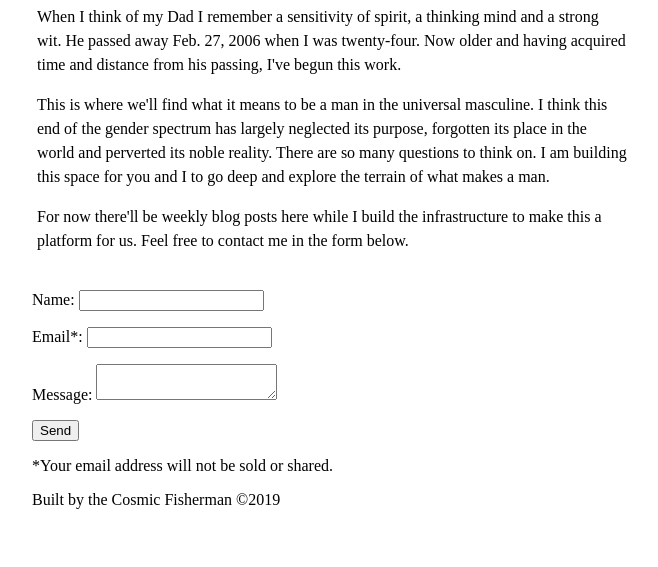
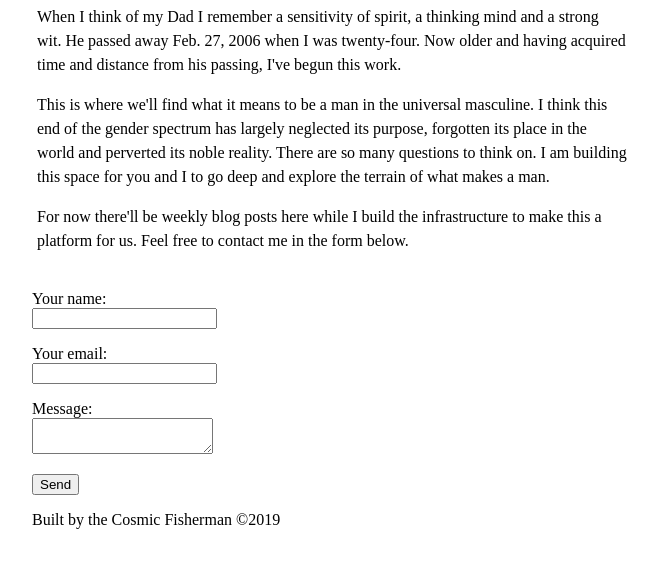
Before and after one commit to JMIHC/coreblog, a Gatsby site: page / in a window 1280 px wide. Shown: the part 71-638 px from the top of the page, without its empty margins (308-966 px from the left). Built offline with nearby package versions, Linux system fonts and the light colour scheme; Gatsby itself is replaced by a stand-in of ours.

Commit message:
adding axios yay! plus more form update

```diff
--- a/package.json
+++ b/package.json
@@ -5,6 +5,7 @@
   "version": "0.1.0",
   "author": "Kyle Mathews <mathews.kyle@gmail.com>",
   "dependencies": {
+    "axios": "^0.18.0",
     "babel-plugin-styled-components": "^1.10.0",
     "eslint-plugin-standard": "^4.0.0",
     "gatsby": "^2.3.25",
--- a/src/components/form.js
+++ b/src/components/form.js
@@ -1,28 +1,78 @@
 import React, { Component } from 'react'
+import axios from 'axios'
+
+function encode (data) {
+  return Object.keys(data)
+    .map(key => encodeURIComponent(key) + '=' + encodeURIComponent(data[key]))
+    .join('&')
+}
 
 export default class Form extends Component {
+  constructor (props) {
+    super(props)
+    this.state = {}
+  }
+
+  handleChange = e => {
+    this.setState({ [e.target.name]: e.target.value })
+  }
+
+  handleSubmit = e => {
+    e.preventDefault()
+    const form = e.target
+    axios('/', {
+      method: 'POST',
+      headers: { 'Content-Type': 'application/x-www-form-urlencoded' },
+      body: encode({
+        'form-name': form.getAttribute('name'),
+        ...this.state,
+      }),
+    })
+    //   .then(() => navigateTo(form.getAttribute('action')))
+    //   .catch(error => alert(error))
+  }
+
   render () {
     return (
-      <form name="contact" method="POST" data-netlify="true" netlify-honeypot="bot-field">
-        <p>
+      <form
+        name="contact"
+        method="post"
+        //   action="/thanks/"
+        data-netlify="true"
+        data-netlify-honeypot="bot-field"
+        onSubmit={this.handleSubmit}
+      >
+        {/* The `form-name` hidden field is required to support form submissions without JavaScript */}
+        <input type="hidden" name="form-name" value="contact" />
+        <p hidden>
           <label>
-            Name: <input type="text" name="name" />
+            Don’t fill this out: <input name="bot-field" onChange={this.handleChange} />
           </label>
         </p>
         <p>
           <label>
-            Email*: <input type="email" name="email" />
+            Your name:
+            <br />
+            <input type="text" name="name" onChange={this.handleChange} />
           </label>
         </p>
         <p>
           <label>
-            Message: <textarea name="message" />
+            Your email:
+            <br />
+            <input type="email" name="email" onChange={this.handleChange} />
+          </label>
+        </p>
+        <p>
+          <label>
+            Message:
+            <br />
+            <textarea name="message" onChange={this.handleChange} />
           </label>
         </p>
         <p>
           <button type="submit">Send</button>
         </p>
-        <p>*Your email address will not be sold or shared.</p>
       </form>
     )
   }
```
Also changed, not shown: 1 other file.
